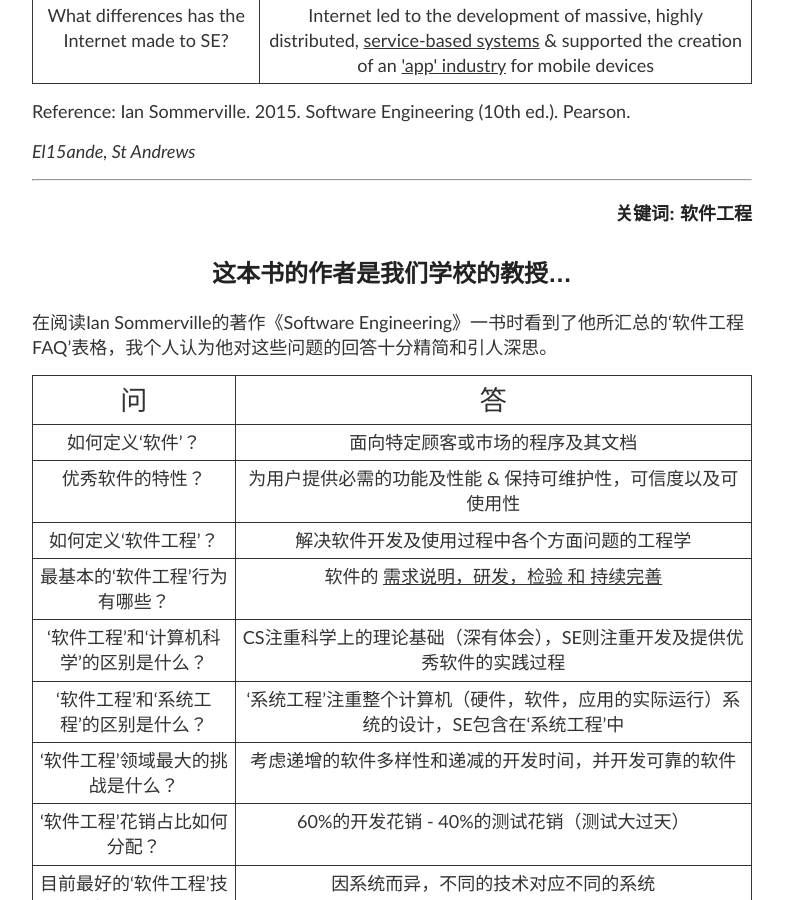
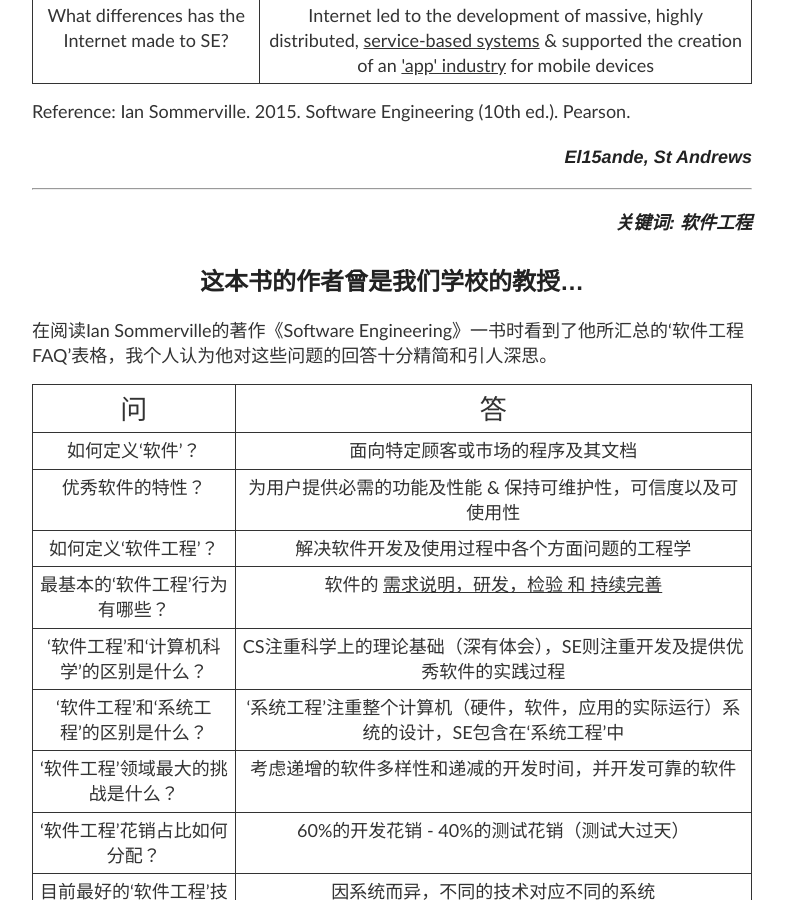
Before and after one commit to El15ande/El15ande.github.io, a Jekyll site: the page built from _posts/2019-04-09-Software-Engineering-FAQ.md, in a window 1280 px wide and 900 px high, scrolled down 1154 px. Shown: the whole window, without its empty margins (248-1034 px from the left). Built offline with Jekyll 4.4.1, drawn with Linux system fonts in a browser that asks for light colours.

```diff
--- a/_posts/2019-04-09-Software-Engineering-FAQ.md
+++ b/_posts/2019-04-09-Software-Engineering-FAQ.md
@@ -4,7 +4,7 @@ title: "Software Engineering In A Nutshell: FAQ & Answers From Ian Sommerville"
 date: 2019-4-9
 ---
 <hr>
-<h6>Keyword: Software Engineering</h6>
+###### _Keyword: Software Engineering_
 
 ## Well, he was a St Andrews processor...
 
@@ -25,12 +25,11 @@ What differences has the Internet made to SE? | Internet led to the development
 
 Reference: Ian Sommerville. 2015. Software Engineering (10th ed.). Pearson.
 
-_El15ande, St Andrews_
-<br>
+###### _El15ande, St Andrews_
 <hr>
-<h6>关键词: 软件工程</h6>
+###### _关键词: 软件工程_
 
-## 这本书的作者是我们学校的教授...
+## 这本书的作者曾是我们学校的教授...
 
 在阅读Ian Sommerville的著作《Software Engineering》一书时看到了他所汇总的‘软件工程FAQ’表格，我个人认为他对这些问题的回答十分精简和引人深思。
 
@@ -49,4 +48,4 @@ _El15ande, St Andrews_
 
 书籍：Ian Sommerville. 2015. Software Engineering (10th ed.). Pearson.
 
-_El15ande, 圣安德鲁斯_
+###### _El15ande, 圣安德鲁斯_
```
Also changed, not shown: _posts/2019-02-11-Hello-Jekyll.md (+4 -5 lines), _posts/2019-07-24-JS-Variable-Mysteries.md (+2 -3 lines), about.md (+0 -1 lines), README.md, 2 other files.
